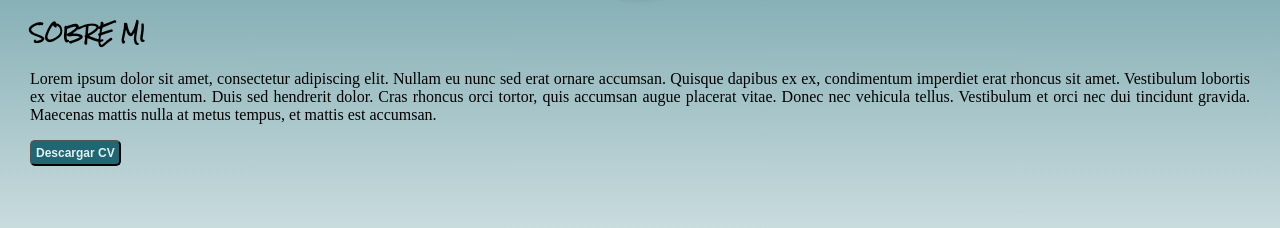
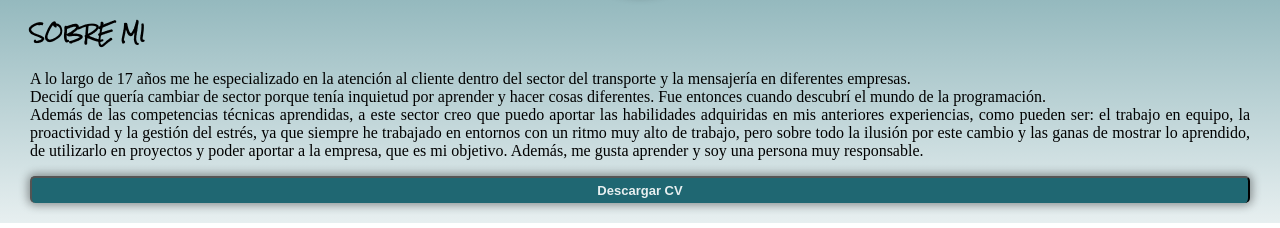
Before and after one commit to Begodpo/Portfolio, a React (Create React App) app: page / in a window 1280 px wide. Shown: the part 967-1195 px from the top of the page. Built offline with nearby package versions, Linux system fonts and the light colour scheme; a web font is replaced by a local one.

Commit message:
add animation an transitions to buttons

```diff
--- a/src/components/About.js
+++ b/src/components/About.js
@@ -6,13 +6,24 @@ function About() {
       <article className="aboutSection__article">
         <h3 className="aboutSection__article--title">Sobre mi</h3>
         <p className="aboutSection__article--text">
-          Lorem ipsum dolor sit amet, consectetur adipiscing elit. Nullam eu
-          nunc sed erat ornare accumsan. Quisque dapibus ex ex, condimentum
-          imperdiet erat rhoncus sit amet. Vestibulum lobortis ex vitae auctor
-          elementum. Duis sed hendrerit dolor. Cras rhoncus orci tortor, quis
-          accumsan augue placerat vitae. Donec nec vehicula tellus. Vestibulum
-          et orci nec dui tincidunt gravida. Maecenas mattis nulla at metus
-          tempus, et mattis est accumsan.
+          A lo largo de 17 años me he especializado en la atención al cliente
+          dentro del sector del transporte y la mensajería en diferentes
+          empresas.
+        </p>
+        <p>
+          Decidí que quería cambiar de sector porque tenía inquietud por
+          aprender y hacer cosas diferentes. Fue entonces cuando descubrí el
+          mundo de la programación.
+        </p>
+        <p>
+          Además de las competencias técnicas aprendidas, a este sector creo que
+          puedo aportar las habilidades adquiridas en mis anteriores
+          experiencias, como pueden ser: el trabajo en equipo, la proactividad y
+          la gestión del estrés, ya que siempre he trabajado en entornos con un
+          ritmo muy alto de trabajo, pero sobre todo la ilusión por este cambio
+          y las ganas de mostrar lo aprendido, de utilizarlo en proyectos y
+          poder aportar a la empresa, que es mi objetivo. Además, me gusta
+          aprender y soy una persona muy responsable.
         </p>
         <button className="aboutSection__article--button">Descargar CV</button>
       </article>
--- a/src/styles/components/About.scss
+++ b/src/styles/components/About.scss
@@ -6,7 +6,7 @@
   justify-content: flex-start;
   align-items: center;
   font-family: "Alice", serif;
-  height: 500px;
+  height: auto;
   padding: 2rem 3rem;
   background-image: linear-gradient(
     to bottom,
@@ -34,13 +34,25 @@
     }
     &--button {
       margin-top: 1.6rem;
-      padding: 0.4rem;
+      padding: 0.5rem;
       background-color: var(--medBlue);
       color: var(--light);
-      font-size: 1.2rem;
+      font-size: 1.3rem;
       font-weight: 600;
       border-radius: 0.5rem;
       text-decoration: none;
+      -webkit-box-shadow: 0px 0px 10px 2px rgba(0, 0, 0, 0.4);
+      -moz-box-shadow: 0px 0px 10px 2px rgba(0, 0, 0, 0.4);
+      box-shadow: 0px 0px 10px 2px rgba(0, 0, 0, 0.4);
+      border-bottom: none;
+      transition: color ease 0.7s;
+      width: 100%;
+      text-align: center;
+    }
+    &--button:hover {
+      cursor: pointer;
+      background-color: var(--lightBlue);
+      color: var(--dark);
     }
   }
 }
--- a/src/styles/components/Header.scss
+++ b/src/styles/components/Header.scss
@@ -25,10 +25,12 @@
       padding: 1rem;
       border-radius: 0.5rem;
       text-transform: uppercase;
+      transition: color ease 0.7s;
     }
     &--link:hover {
       background-color: var(--lightBlue);
       color: var(--dark);
+      cursor: pointer;
     }
   }
 }
@@ -65,6 +67,11 @@
       margin: 2rem;
       border-radius: 0.5rem;
     }
+    &--link:hover,
+    &--git:hover {
+      cursor: pointer;
+      transform: scale(1.5);
+    }
   }
 }
 .span {
```
